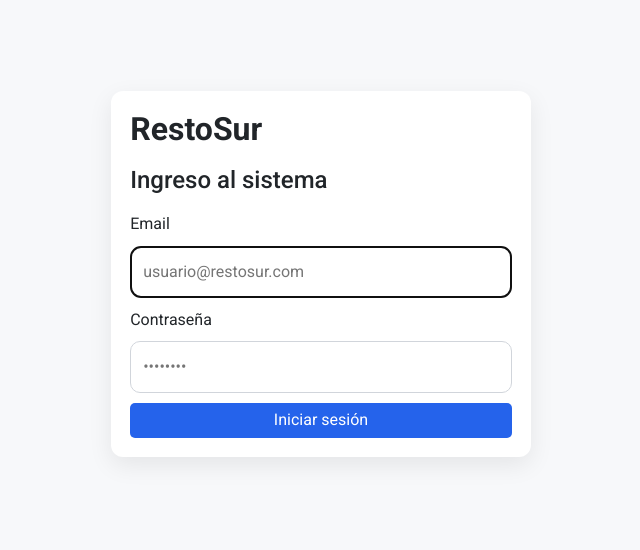
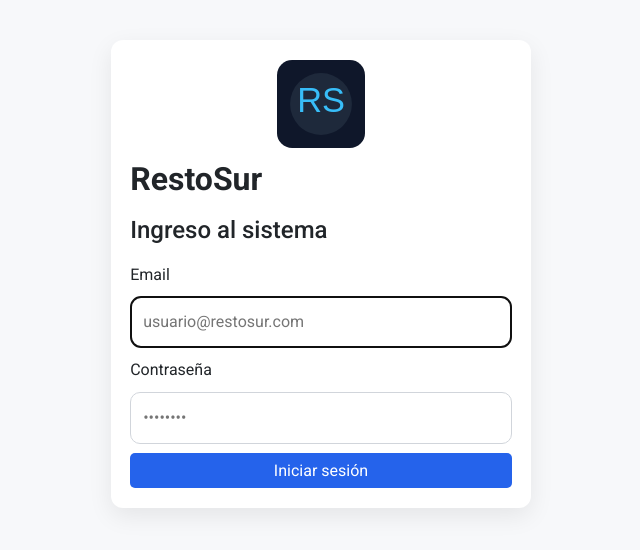
Before and after one commit to caleffa/restoSur, a React (Vite) app in the folder frontend/: page /login in a window 1280 px wide. Shown: the part 126-676 px from the top of the page, without its empty margins (319-959 px from the left). Built offline with nearby package versions, Linux system fonts and the light colour scheme; no server answers.

Commit message:
chore(frontend): quitar iconos binarios del repo

```diff
--- a/frontend/electron/main.cjs
+++ b/frontend/electron/main.cjs
@@ -6,6 +6,7 @@ function createWindow() {
     width: 1400,
     height: 900,
     autoHideMenuBar: true,
+    icon: path.join(__dirname, '..', 'public', 'icons', 'app-icon.ico'),
   });
 
   win.loadFile(path.join(__dirname, '..', 'dist', 'index.html'));
--- a/frontend/package.json
+++ b/frontend/package.json
@@ -52,6 +52,7 @@
           ]
         }
       ],
+      "icon": "public/icons/app-icon.ico",
       "artifactName": "RestoSurPOS-Setup-${version}.${ext}"
     },
     "nsis": {
--- a/frontend/src/pages/Login.jsx
+++ b/frontend/src/pages/Login.jsx
@@ -47,6 +47,7 @@ function Login() {
   return (
     <main className="auth-page">
       <form className="auth-card" onSubmit={handleSubmit}>
+        <img className="auth-logo" src="/icons/icon-512.svg" alt="RestoSur" />
         <h2><strong>RestoSur</strong></h2><h4>Ingreso al sistema</h4>
 
         <label htmlFor="email">Email</label>
--- a/frontend/src/styles.css
+++ b/frontend/src/styles.css
@@ -56,6 +56,15 @@ textarea {
   flex-direction: column;
   gap: 0.6rem;
   box-shadow: 0 8px 24px rgba(0, 0, 0, 0.08);
+}
+
+
+.auth-logo {
+  width: 88px;
+  height: 88px;
+  object-fit: contain;
+  align-self: center;
+  margin-bottom: 0.2rem;
 }
 
 .auth-card input {
```
